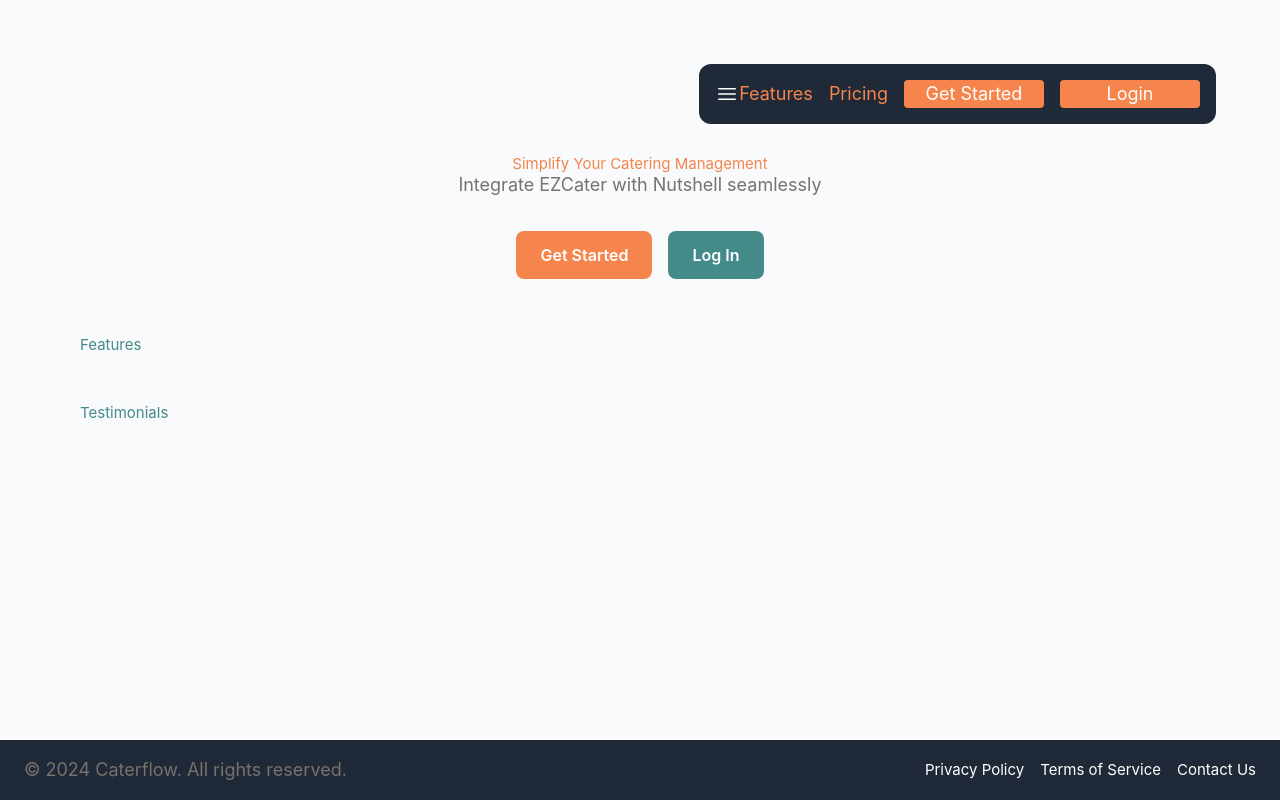
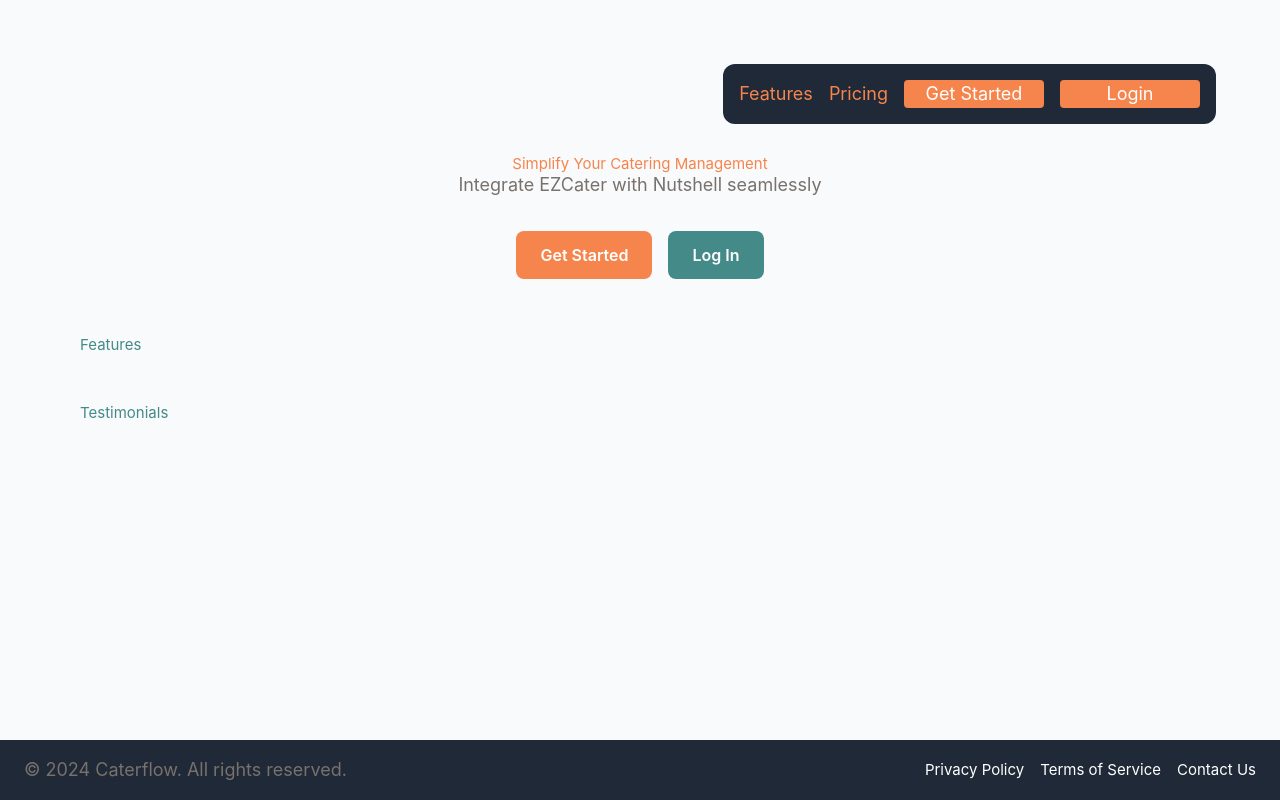
Before and after one commit to MichaelAJay/caterflow-fe, a Vue app: page /get-started in a window 1280 px wide. Built offline with nearby package versions, Linux system fonts and the light colour scheme; no server answers.

Commit message:
simple change

```diff
--- a/src/views/visitor/VisitorMenu.vue
+++ b/src/views/visitor/VisitorMenu.vue
@@ -26,7 +26,7 @@ defineProps({
     <nav class="relative text-white p-4 bg-gray-800 rounded-xl">
       <div class="container mx-auto flex justify-between items-center">
         <!-- Hamburger Icon -->
-        <button @click="toggleMenu">
+        <button @click="toggleMenu" class="md:hidden">
           <Bars3Icon class="h-6 w-6" v-if="!isMenuOpen" />
           <XMarkIcon class="h-6 w-6" v-else />
         </button>
```
